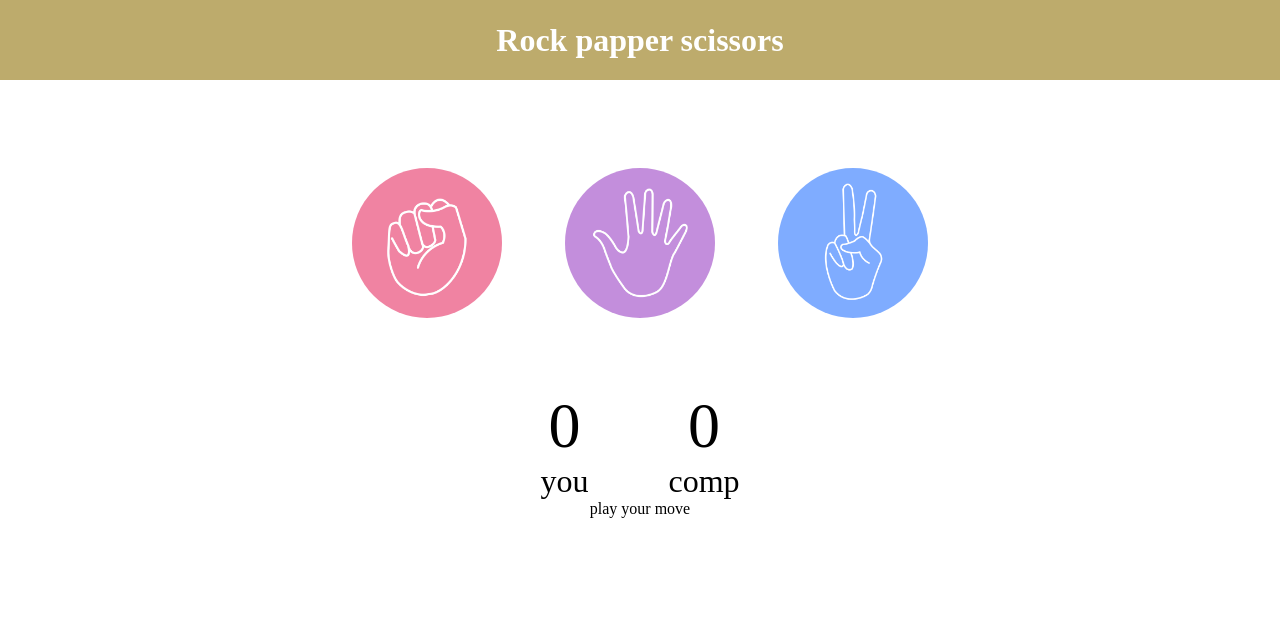
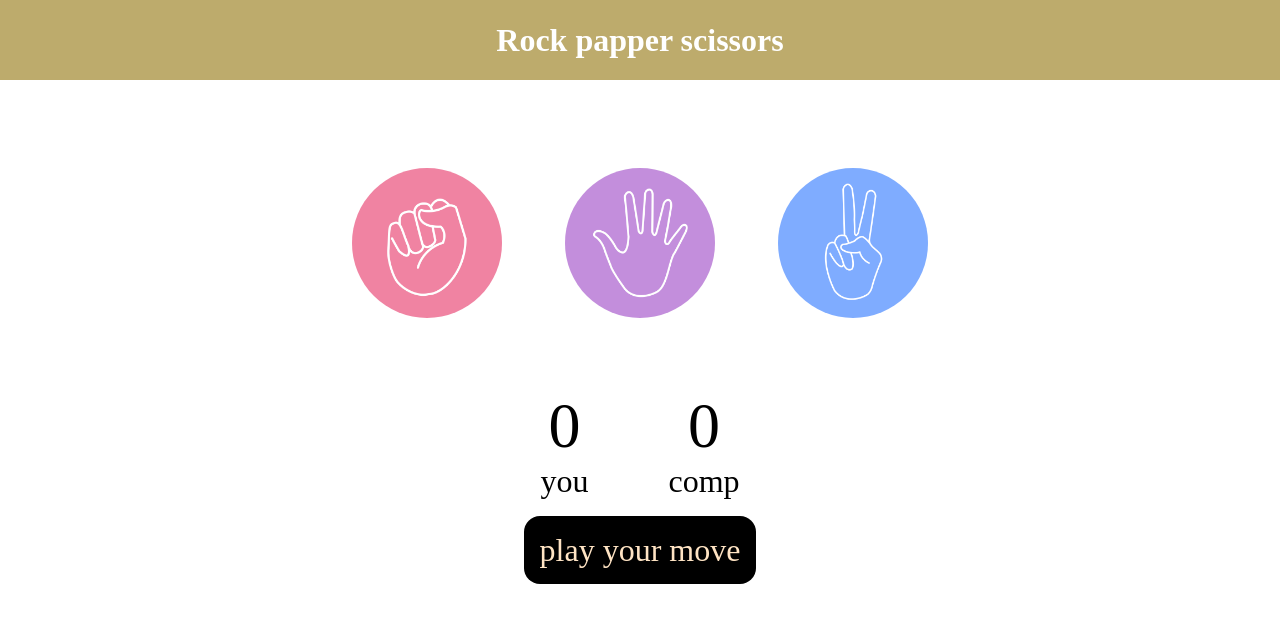
Before and after one commit to Samalcodes/javascript-tutorial, a plain HTML site: page stone paper scissor/index.html in a window 1280 px wide. Drawn offline with Linux system fonts and the light colour scheme.

Commit message:
minor changes

```diff
--- a/stone paper scissor/style.css
+++ b/stone paper scissor/style.css
@@ -54,13 +54,14 @@ h1 {
 }
 
 .msg-container {
-  margin-top:rem;
+  margin:2rem;
+  margin-bottom: 2rem;
 }
-.msg{
+#msg{
   background-color: black;
   color: bisque;
   font-size: 2rem;
-  margin-top: 5rem;
+  margin-top: 1rem;
   display: inline;
   padding: 1rem;
   border-radius: 1rem;
```
